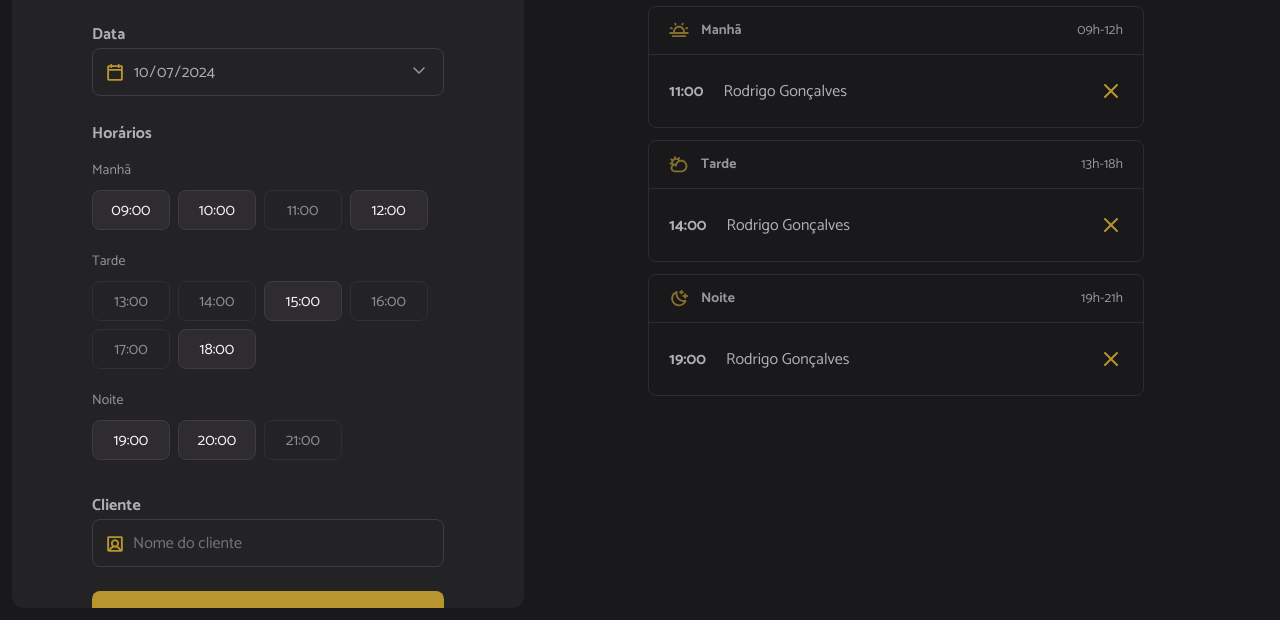
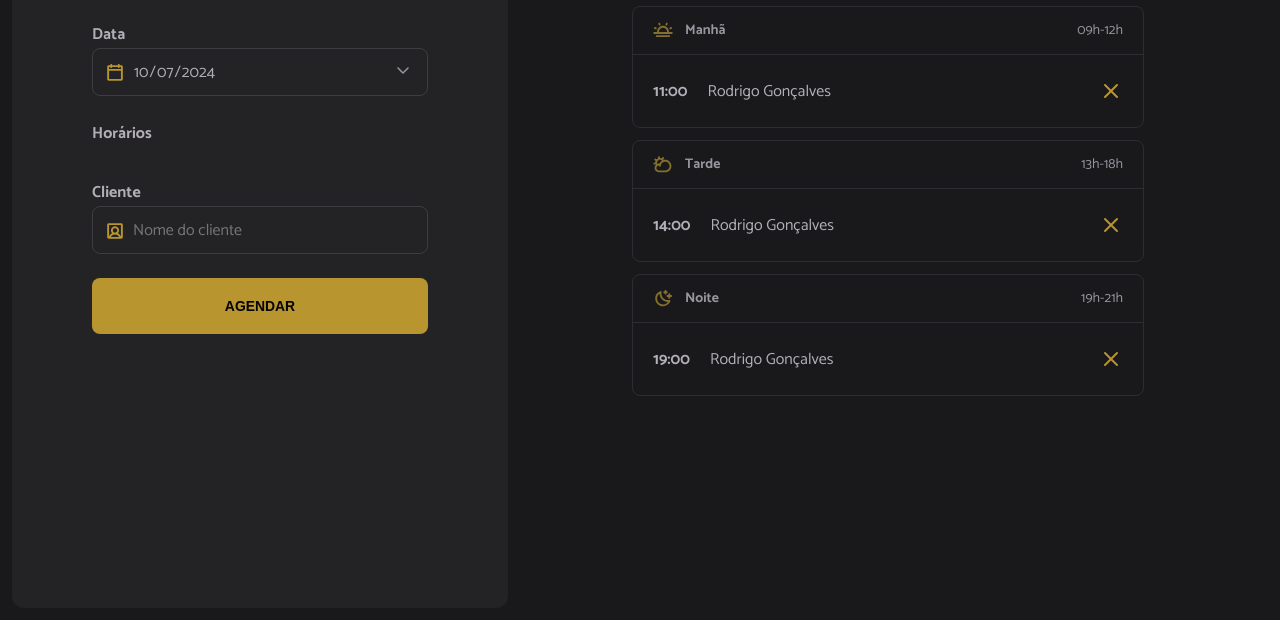
Before and after one commit to MiguelASFerreira/hairday-aula, a website built with webpack: page index.html in a window 1280 px wide. Shown: the part 180-800 px from the top of the page. Built offline with nearby package versions, Linux system fonts and the light colour scheme.

Commit message:
Evento de carregamento do conteúdo

```diff
--- a/index.html
+++ b/index.html
@@ -36,68 +36,26 @@
 
         <span class="label">Horários</span>
         <ul id="hours" class="hours" aria-label="Horários disponíveis de manhã">
-          <!-- Exemplo: Manhã -->
+          <!-- Exemplo: Manhã
           <li data-period="morning" class="hour-period">Manhã</li>
           <li data-period="morning" value="09:00" class="hour hour-available">
             09:00
-          </li>
-          <li data-period="morning" value="10:00" class="hour hour-available">
-            10:00
-          </li>
-          <li data-period="morning" value="11:00" class="hour hour-unavailable">
-            11:00
-          </li>
-          <li data-period="morning" value="12:00" class="hour hour-available">
-            12:00
-          </li>
-          <!-- Exemplo: Tarde  -->
-          <li data-period="morning" class="hour-period">Tarde</li>
+          </li>-->
+          <!-- Exemplo: Tarde
+          <li data-period="afternoon" class="hour-period">Tarde</li>
           <li
             data-period="afternoon"
             value="13:00"
             class="hour hour-unavailable"
           >
             13:00
-          </li>
-          <li
-            data-period="afternoon"
-            value="14:00"
-            class="hour hour-unavailable"
-          >
-            14:00
-          </li>
-          <li data-period="afternoon" value="15:00" class="hour hour-available">
-            15:00
-          </li>
-          <li
-            data-period="afternoon"
-            value="16:00"
-            class="hour hour-unavailable"
-          >
-            16:00
-          </li>
-          <li
-            data-period="afternoon"
-            value="17:00"
-            class="hour hour-unavailable"
-          >
-            17:00
-          </li>
-          <li data-period="afternoon" value="18:00" class="hour hour-available">
-            18:00
-          </li>
-          <!-- Exemplo: Noite -->
-          <li data-period="morning" class="hour-period">Noite</li>
+          </li>-->
+          <!-- Exemplo: Noite
+          <li data-period="night" class="hour-period">Noite</li>
 
           <li data-period="night" value="19:00" class="hour hour-available">
             19:00
-          </li>
-          <li data-period="night" value="20:00" class="hour hour-available">
-            20:00
-          </li>
-          <li data-period="night" value="21:00" class="hour hour-unavailable">
-            21:00
-          </li>
+          </li> -->
         </ul>
 
         <label for="client" class="label">Cliente</label>
--- a/src/main.js
+++ b/src/main.js
@@ -10,3 +10,4 @@ import "./styles/schedule.css"
 
 // JS
 import "./modules/form/submit.js"
+import "./modules/load.js"
--- a/src/modules/form/submit.js
+++ b/src/modules/form/submit.js
@@ -6,10 +6,8 @@ const selectedDate = document.getElementById("date")
 // Date atual para formatar o input
 const inputToday = dayjs(new Date()).format("YYYY-MM-DD")
 
-// Carrega a data atual
+// Carrega a data atual e define a datamínima como sendo a data atual
 selectedDate.value = inputToday
-
-// Defina a data mínima como sendo a data atual
 selectedDate.min = inputToday
 
 form.onsubmit = (event) => {
--- /dev/null
+++ b/src/modules/load.js
@@ -0,0 +1,3 @@
+document.addEventListener("DOMContentLoaded", (event) => {
+
+})
```
